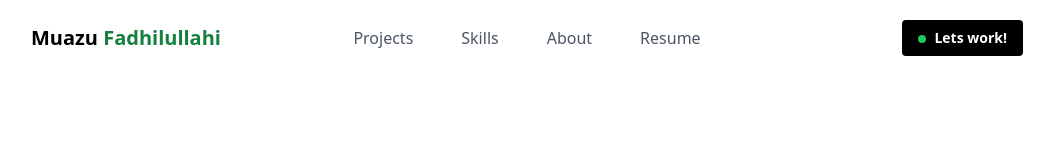
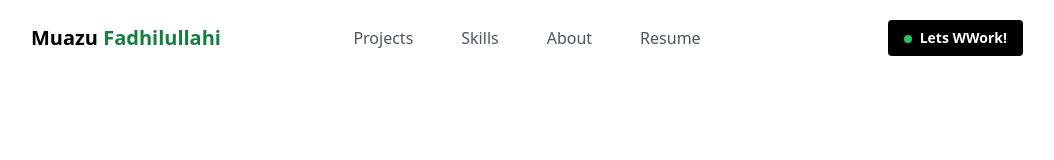
Before and after one commit to somkenemuscle/Fads-portfolio, a Next.js app: page / in a window 1280 px wide. Shown: the top 160 px of the page, without its empty margins (113-1167 px from the left). Built offline with nearby package versions, Linux system fonts and the light colour scheme.

Commit message:
Resume Updated

```diff
--- a/components/shared/Navbar.tsx
+++ b/components/shared/Navbar.tsx
@@ -48,7 +48,7 @@ const Navbar = () => {
                         <Link href="mailto:somkeneoj@gmail.com">
                             <button className="font-semibold text-sm font-sans bg-black text-white px-4 py-2 rounded hover:bg-gray-900 focus:outline-none">
                                 <span className=" blinking-dot inline-block bg-green-500 rounded-full w-2 h-2 mr-2"></span>
-                                Lets work!
+                                Lets WWork!
                             </button>
                         </Link>
                     </div>
```
